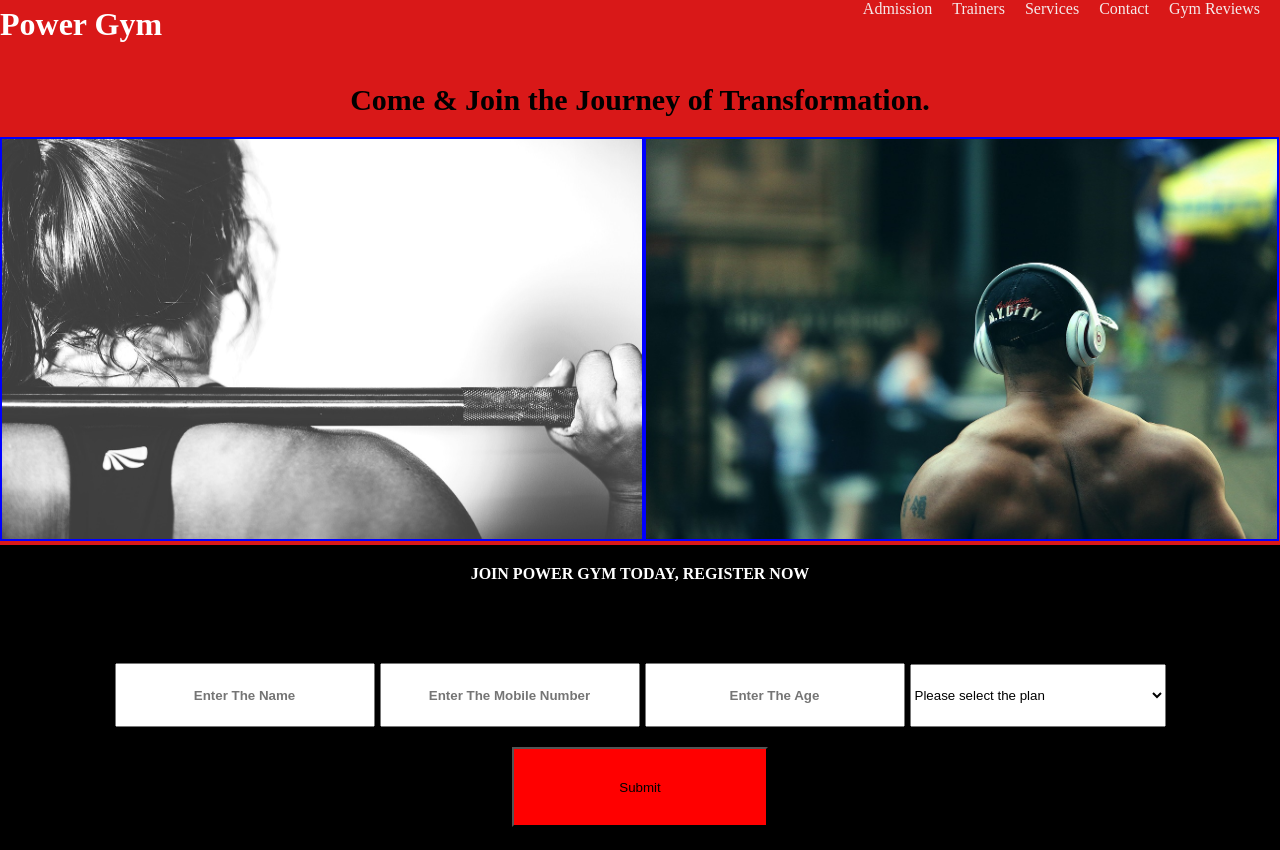
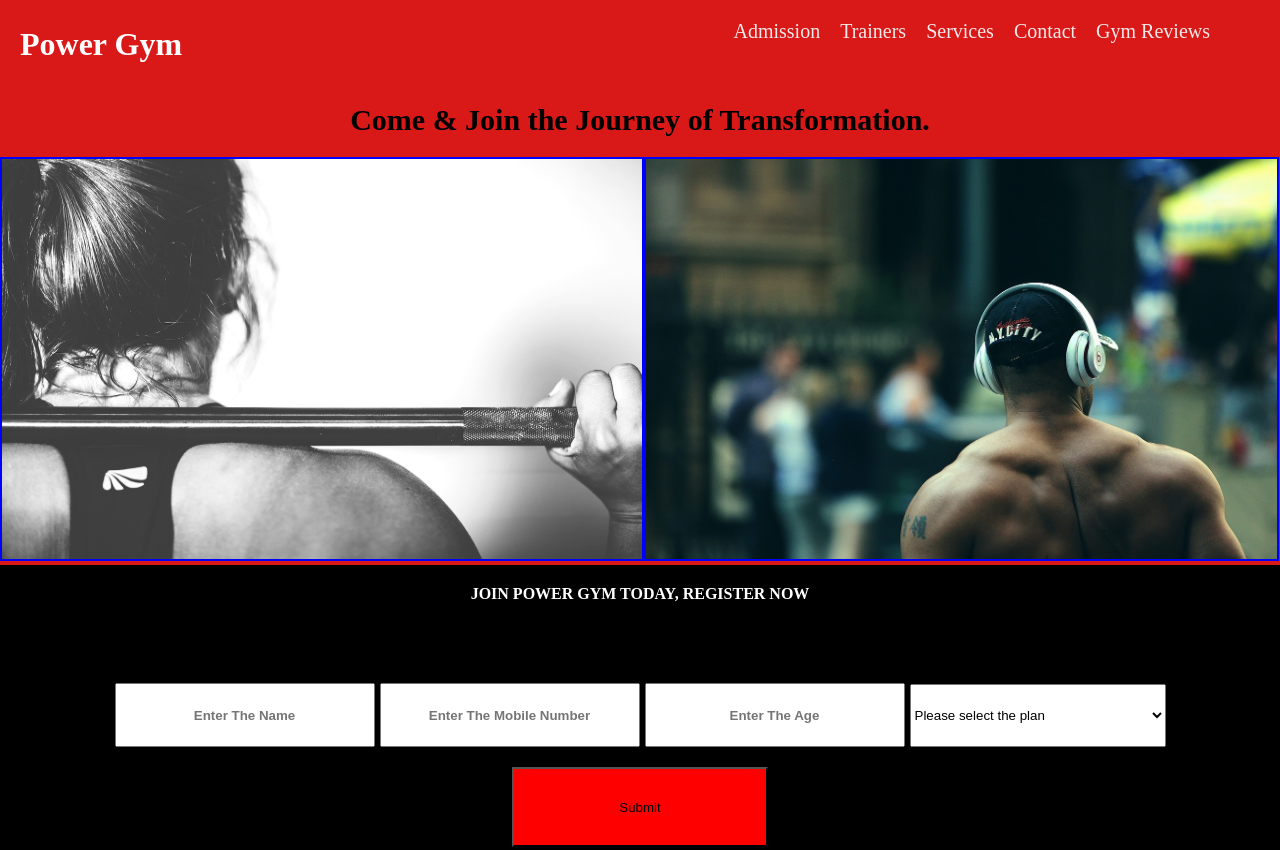
Before and after one commit to ashwanipandita/GymWebsite, a plain HTML site: page index.html in a window 1280 px wide. Shown: the top 850 px of the page. Drawn offline with Linux system fonts and the light colour scheme.

Commit message:
Update index.css

```diff
--- a/index.css
+++ b/index.css
@@ -21,7 +21,9 @@ color: white;
 
     display: flex;
     justify-content:space-between;
-
+    padding-top: 20px;
+    padding-right: 50px;
+    padding-left: 20px;
 }
 
 .container-first h1:hover{
@@ -45,6 +47,7 @@ nav li a {
 margin-right: 20px;
 color: rgb(245, 234, 234);
 text-decoration: none;
+font-size: 20px;
 
 
 }
```
